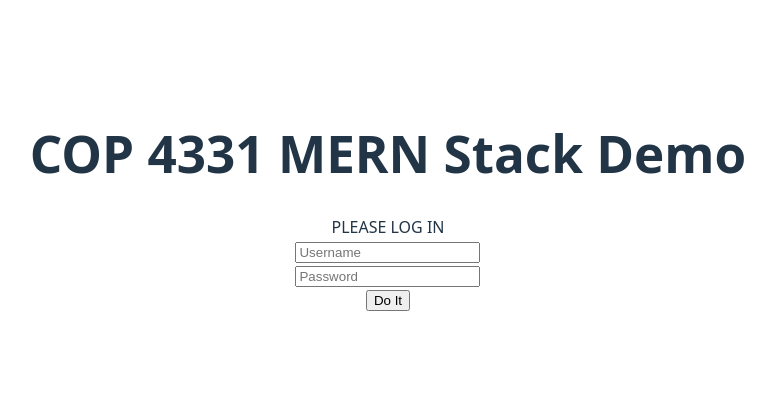
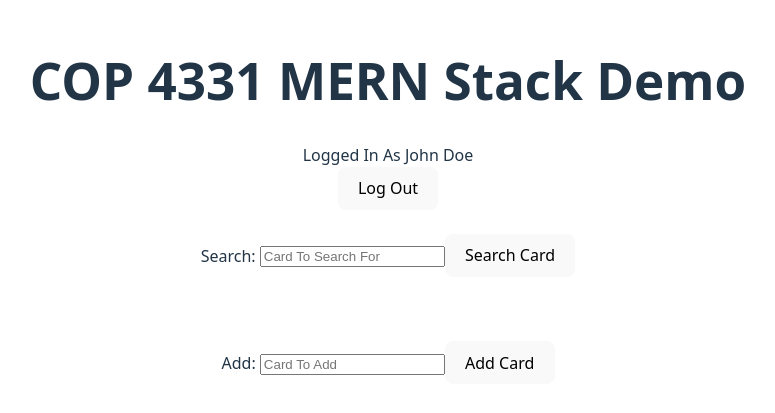
Before and after one commit to ch322047/MERNStack-Frontend, a React app: page /cards in a window 1280 px wide. Shown: the part 199-612 px from the top of the page, without its empty margins (252-1027 px from the left). Built offline with nearby package versions, Linux system fonts and the light colour scheme; the HTML template or start-up script is replaced by a standard one.

Commit message:
Added state and routing to front-end

```diff
--- a/package.json
+++ b/package.json
@@ -11,7 +11,8 @@
   },
   "dependencies": {
     "react": "^19.2.0",
-    "react-dom": "^19.2.0"
+    "react-dom": "^19.2.0",
+    "react-router-dom": "^7.13.1"
   },
   "devDependencies": {
     "@eslint/js": "^9.39.1",
--- a/src/App.tsx
+++ b/src/App.tsx
@@ -1,11 +1,19 @@
+//import React from 'react';
+import { BrowserRouter as Router, Route, Navigate, Routes } from 'react-router-dom';
 import './App.css';
-import LoginPage from './pages/LoginPage.tsx';
 
-function App()
-{
+import LoginPage from './pages/LoginPage';
+import CardPage from './pages/CardPage';
+
+function App() {
   return (
-    <LoginPage />
+    <Router >
+      <Routes>
+        <Route path="/" element={<LoginPage/>}/>
+        <Route path="/cards" element={<CardPage/>}/>
+        <Route path="*" element={<Navigate to="/" replace />}/>
+      </Routes>
+    </Router>
   );
 }
-
 export default App;
--- /dev/null
+++ b/src/components/CardUi.tsx
@@ -0,0 +1,50 @@
+import { useState } from 'react';
+
+function CardUI()
+{
+    const [message,setMessage] = useState('');
+    const [searchResults,setResults] = useState('');
+    const [cardList,setCardList] = useState('');
+    const [search,setSearchValue] = useState('');
+    const [card,setCardNameValue] = useState('');
+
+    function addCard(e:any) : void
+    {
+         e.preventDefault();
+         alert('addCard() ' + card);
+    };
+
+    function searchCard(e:any) : void
+    {
+        e.preventDefault();
+        alert('searchCard() ' + search);
+    };
+
+    function handleSearchTextChange( e: any ) : void
+    {
+        setSearchValue( e.target.value );
+    }
+
+    function handleCardTextChange( e: any ) : void
+    {
+        setCardNameValue( e.target.value );
+    }
+
+    return(
+        <div id="cardUIDiv">
+          <br />
+          Search: <input type="text" id="searchText" placeholder="Card To Search For" onChange={handleSearchTextChange} />
+          <button type="button" id="searchCardButton" className="buttons" onClick={searchCard}> Search Card</button><br />
+          <span id="cardSearchResult">{searchResults}</span>
+
+          <p id="cardList">{cardList}</p><br /><br />
+
+          Add: <input type="text" id="cardText" placeholder="Card To Add" onChange={handleCardTextChange} />
+          <button type="button" id="addCardButton" className="buttons" onClick={addCard}> Add Card </button><br />
+
+          <span id="cardAddResult">{message}</span>
+        </div>
+    );
+}
+
+export default CardUI;
--- /dev/null
+++ b/src/components/LoggedInName.tsx
@@ -0,0 +1,19 @@
+function LoggedInName()
+{
+    var user={}
+    function doLogout(event:any) : void
+    {
+	    event.preventDefault();
+        alert('doLogout');
+    };
+
+    return(
+      <div id="loggedInDiv">
+        <span id="userName">Logged In As John Doe </span><br />
+        <button type="button" id="logoutButton" className="buttons"
+           onClick={doLogout}> Log Out </button>
+      </div>
+    );
+};
+
+export default LoggedInName;
--- a/src/components/Login.tsx
+++ b/src/components/Login.tsx
@@ -1,13 +1,35 @@
-import React from 'react';
+import React, {useState} from 'react';
+import {useNavigate} from "react-router-dom";
 
 function Login()
 {
+  const navigate = useNavigate();
+  const [message,setMessage] = useState('');
+  const [loginName,setLoginName] = useState('');
+  const [loginPassword,setPassword] = useState('');
+
+  Login: <input type="text" id="loginName" placeholder="Username"
+          onChange={handleSetLoginName} />
+  Password: <input type="password" id="loginPassword" placeholder="Password"
+          onChange={handleSetPassword} />
+
+
+  function handleSetLoginName( e: any ) : void
+  {
+    setLoginName( e.target.value );
+  }
+
+  function handleSetPassword( e: any ) : void
+  {
+    setPassword( e.target.value );
+  }
+
   function doLogin(event:any) : void
   {
     event.preventDefault();
-
-    alert('doIt()');
-  }
+    alert('doIt()' + loginName + ' ' + loginPassword);
+    navigate('/cards');
+  };
 
     return(
       <div id="loginDiv">
@@ -16,7 +38,7 @@ function Login()
         <input type="password" id="loginPassword" placeholder="Password" /><br />
         <input type="submit" id="loginButton" className="buttons" value = "Do It"
           onClick={doLogin} />
-        <span id="loginResult"></span>
+        <span id="loginResult">{message}</span>
      </div>
     );
 };
--- /dev/null
+++ b/src/pages/CardPage.tsx
@@ -0,0 +1,16 @@
+import PageTitle from '../components/PageTitle';
+import LoggedInName from '../components/LoggedInName';
+import CardUI from '../components/CardUi';
+
+const CardPage = () =>
+{
+    return(
+        <div>
+            <PageTitle />
+            <LoggedInName />
+            <CardUI />
+        </div>
+    );
+}
+
+export default CardPage;
```
Also changed, not shown: 1 other file (tests, documents, lock files or other folders).
